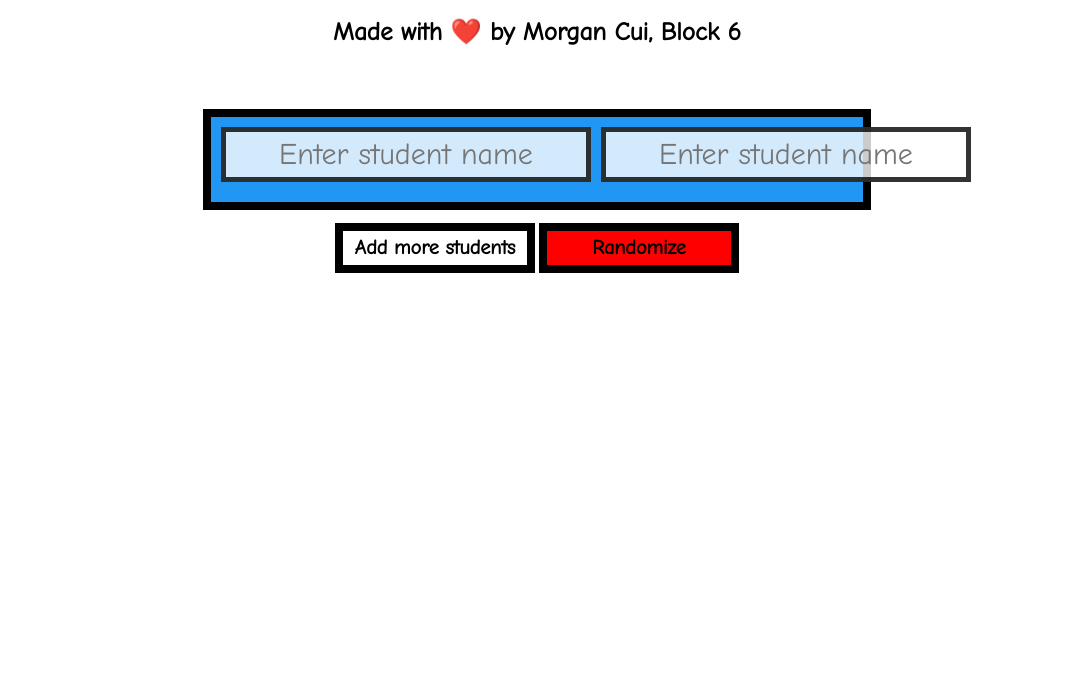
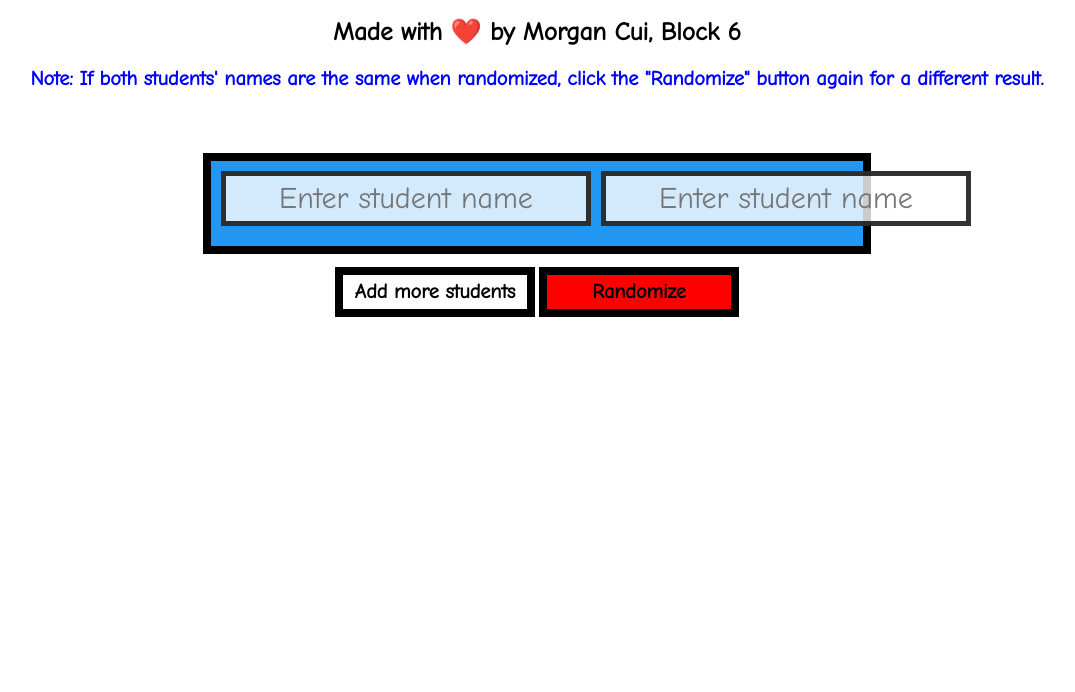
Before and after one commit to Morganiscooler/Student-randomizer-for-teacher-, a plain HTML site: page index.html in a window 1280 px wide. Shown: the part 108-800 px from the top of the page, without its empty margins (103-1178 px from the left). Drawn offline with Linux system fonts and the light colour scheme.

Commit message:
note added

```diff
--- a/index.html
+++ b/index.html
@@ -10,6 +10,7 @@
     <center>
         <h1>Randomize seats</h1>
         <h2>Made with ❤️ by Morgan Cui, Block 6</h2>
+        <p>Note: If both students' names are the same when randomized, click the "Randomize" button again for a different result.</p>
         <div class="Grid">
             <input class="item" maxlength="19" placeholder="Enter student name"></input>
             <input class="item" maxlength="19" placeholder="Enter student name"></input>
--- a/style.css
+++ b/style.css
@@ -17,6 +17,13 @@ h1{
 
 h2{
   font-size: 25px;
+  font-family: FunnyFont;
+}
+
+p{
+  font-size: 20px;
+  font-weight: 600;
+  color: blue;
   font-family: FunnyFont;
 }
 .Grid {
```
